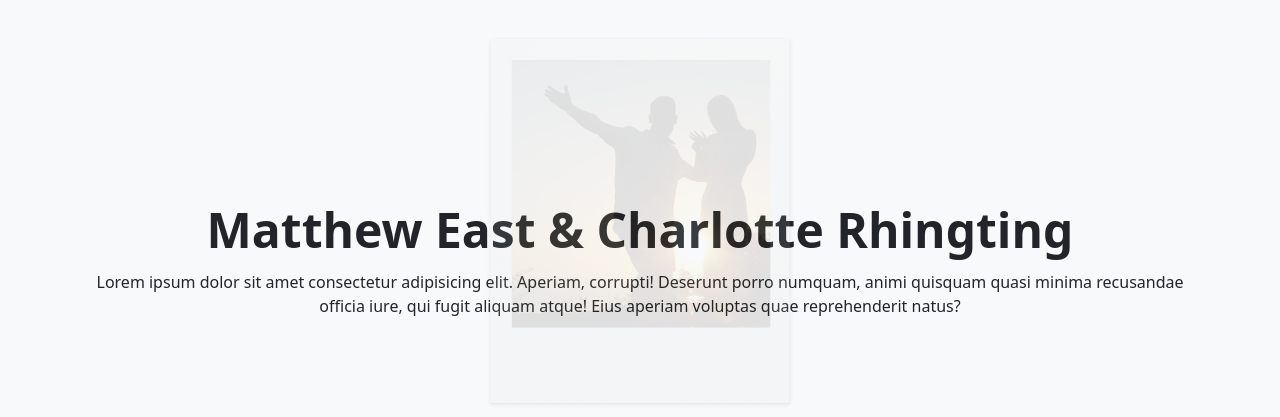
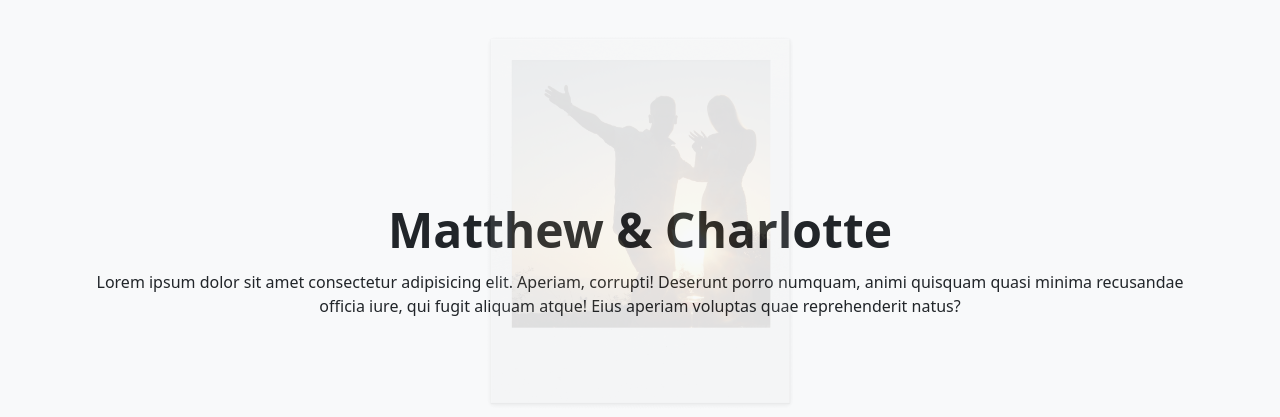
Before and after one commit to mattandcharlotteswedding/mattandcharlotteswedding.github.io, a website: page index.html in a window 1280 px wide. Shown: the part 178-595 px from the top of the page. Drawn offline with nearby package versions, Linux system fonts and the light colour scheme.

Commit message:
Update index.html

```diff
--- a/index.html
+++ b/index.html
@@ -22,7 +22,7 @@
     <div class="container py-5">
       <div class="row justify-content-center vh100">
         <div class="col-md-12 align-self-center">
-          <h1 class="display-5 fw-bold lh-1 mb-3 text-center">Matthew East & Charlotte Rhingting</h1>
+          <h1 class="display-5 fw-bold lh-1 mb-3 text-center">Matthew & Charlotte </h1>
           <p class="text-center">Lorem ipsum dolor sit amet consectetur adipisicing elit. Aperiam, corrupti! Deserunt
             porro numquam, animi
             quisquam quasi minima recusandae officia iure, qui fugit aliquam atque! Eius aperiam voluptas quae
```
